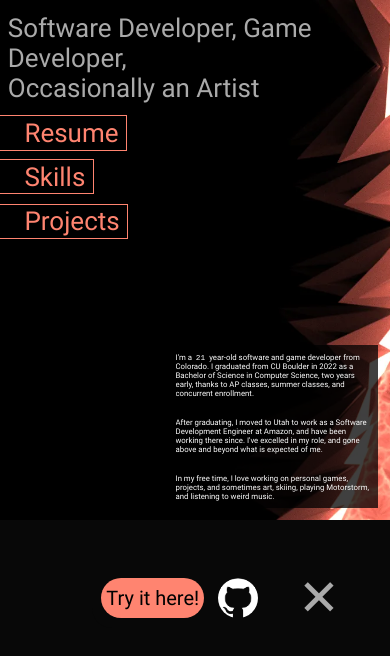
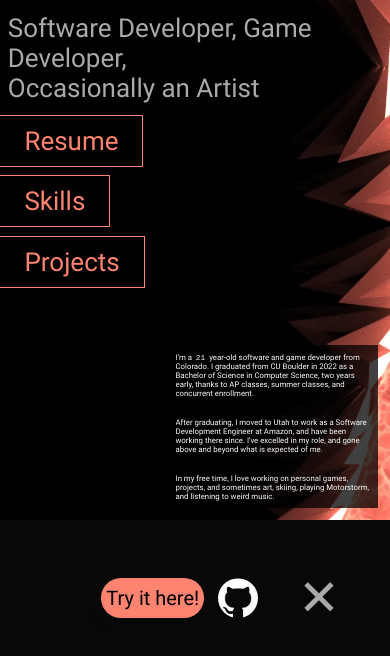
Before and after one commit to jchabin/mainportfolio, a website: page index.html in a window 390 px wide. Shown: the part 324-980 px from the top of the page. Drawn offline with Linux system fonts and the light colour scheme.

Commit message:
Make buttons larger on mobile

```diff
--- a/style.css
+++ b/style.css
@@ -103,7 +103,7 @@ body{
   margin: 1vmin;
   margin-left: -2vmin;
   margin-right: 0;
-  padding: 1vmin 2vmin 1vmin 8vmin;
+  padding: 12px 24px 12px 8vmin;
   color: var(--accent1);
   border: .2vmin solid var(--accent1);
   display: inline-block;
```
